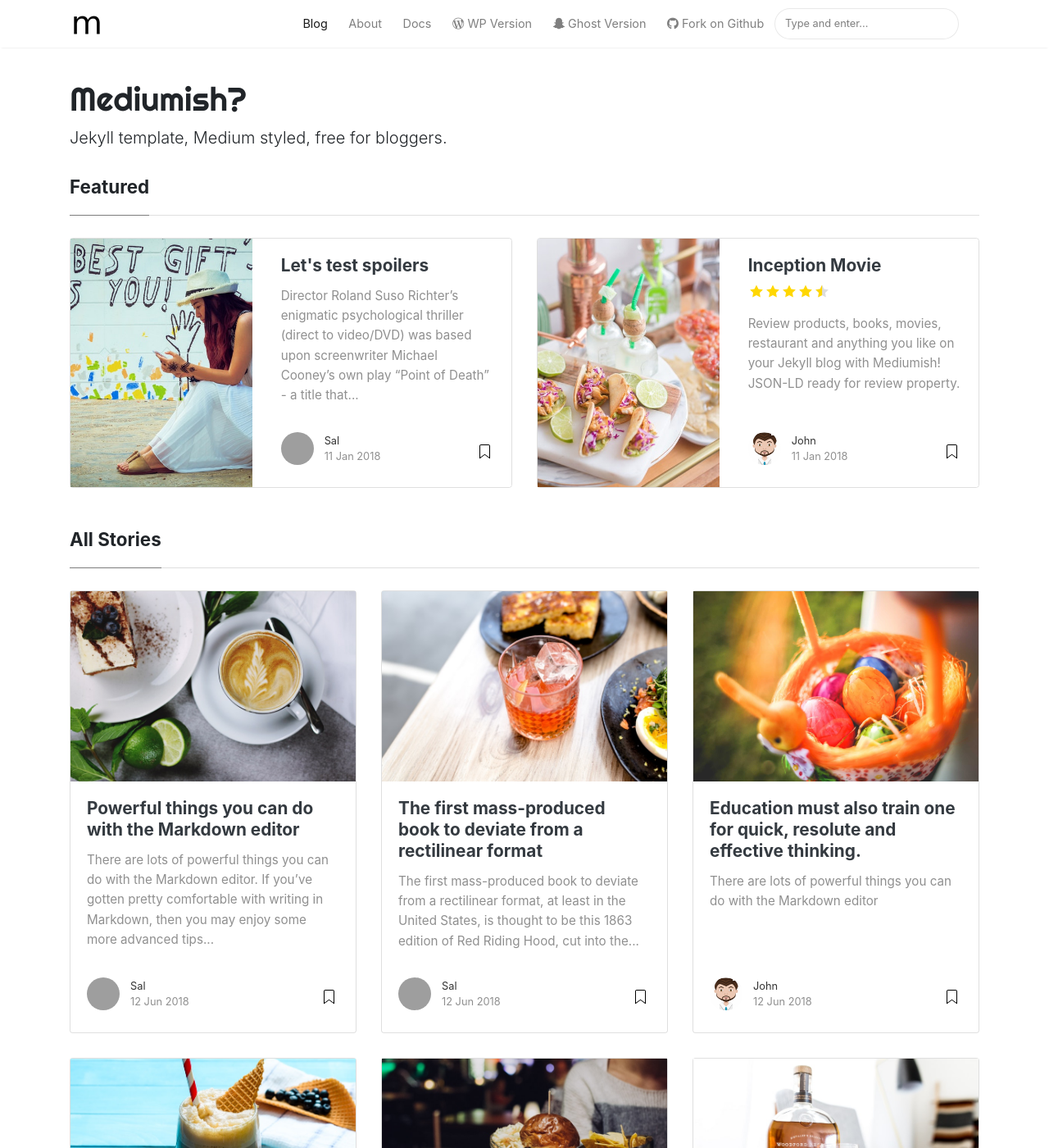
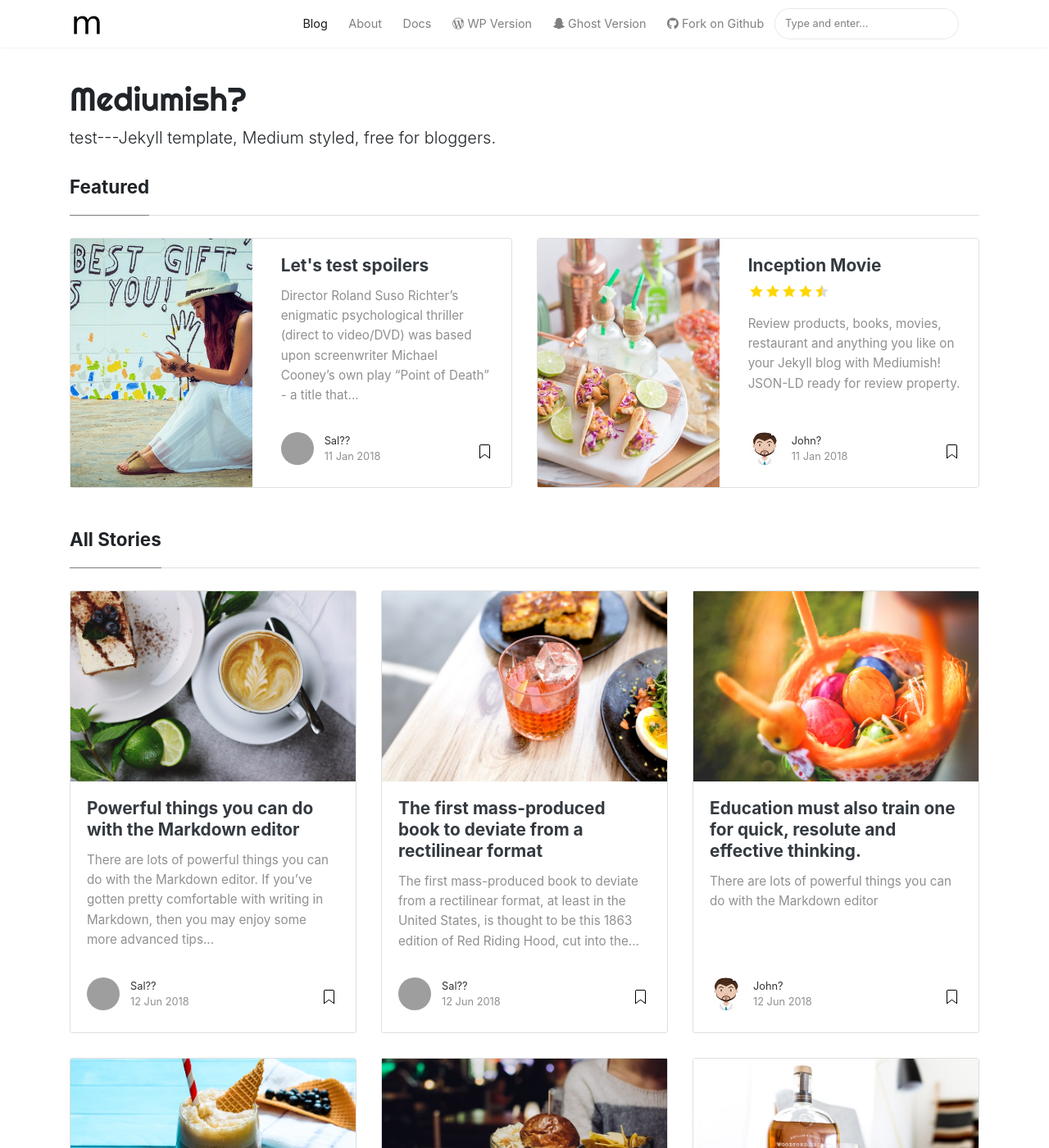
Before and after one commit to mgmoritzdev/brizolara.github.io, a Jekyll site: the page built from index.html, in a window 1280 px wide and 1400 px high. Shown: the whole window at 82% size. Built offline with Jekyll 4.4.1, drawn with Linux system fonts in a browser that asks for light colours; nearby versions of some CDN libraries; the list of posts is cut into pages by our own code; some of the changed text lies outside the part shown; grey boxes are pictures that could not be loaded.

Commit message:
Update _config.yml

```diff
--- a/_config.yml
+++ b/_config.yml
@@ -1,10 +1,10 @@
 # Site
 name: "Mediumish?"
 title: "Mediumish??"
-description: "Jekyll template, Medium styled, free for bloggers."
+description: "test---Jekyll template, Medium styled, free for bloggers."
 logo: 'assets/images/logo.png'
 favicon: 'assets/images/logo.png'
-baseurl: /brizolara.gitjhub.io #/mediumish-theme-jekyll
+baseurl: / #/mediumish-theme-jekyll
 theme: mediumish-theme-jekyll
 google_analytics: 'UA-46278016-1'
 disqus: 'demowebsite'
@@ -16,7 +16,7 @@ permalink: /:title/
 authors:
   sal:
     name: Sal
-    display_name: Sal
+    display_name: Sal??
     gravatar: e56154546cf4be74e393c62d1ae9f9d4
     email: wowthemesnet@gmail.com
     web: https://www.wowthemes.net
@@ -24,7 +24,7 @@ authors:
     description: "Author of Mediumish, a Bootstrap Medium styled template available for WordPress, HTML, Ghost and Jekyll. You are currently previewing Jekyll template demo."
   john:
     name: John
-    display_name: John
+    display_name: John?
     avatar: 'assets/images/avatar.png'
     gravatar: b1cc14991db7a456fcd761680bbc8f81
     email: wowthemesnet@gmail.com
```
